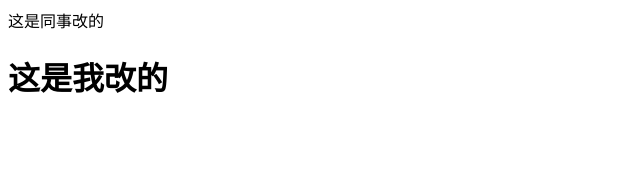
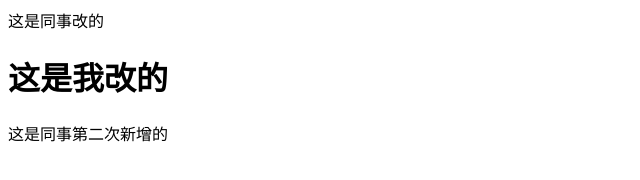
Before and after one commit to cxzmhz/test, a plain HTML site: page index.html in a window 1280 px wide. Shown: the whole page, without its empty margins (0-640 px from the left). Drawn offline with Linux system fonts and the light colour scheme.

Commit message:
同事第二次修改

```diff
--- a/index.html
+++ b/index.html
@@ -1,2 +1,3 @@
 <p>这是同事改的</p>
 <h1>这是我改的</h1>
+<div>这是同事第二次新增的</div>
```
